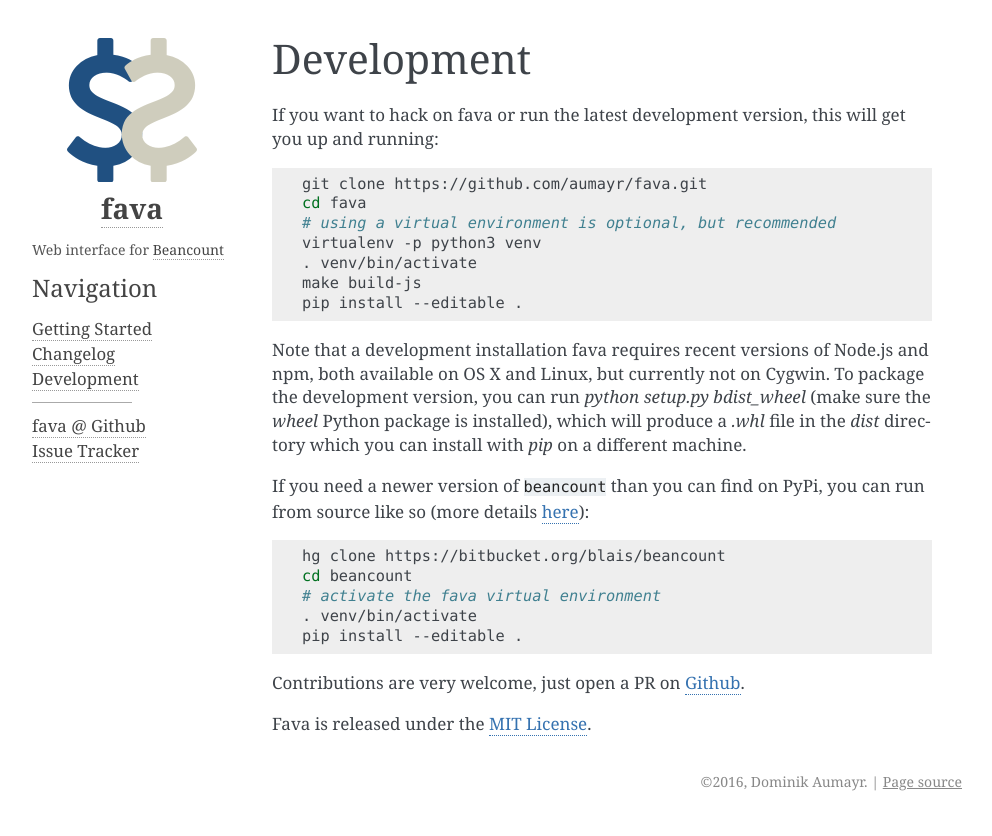
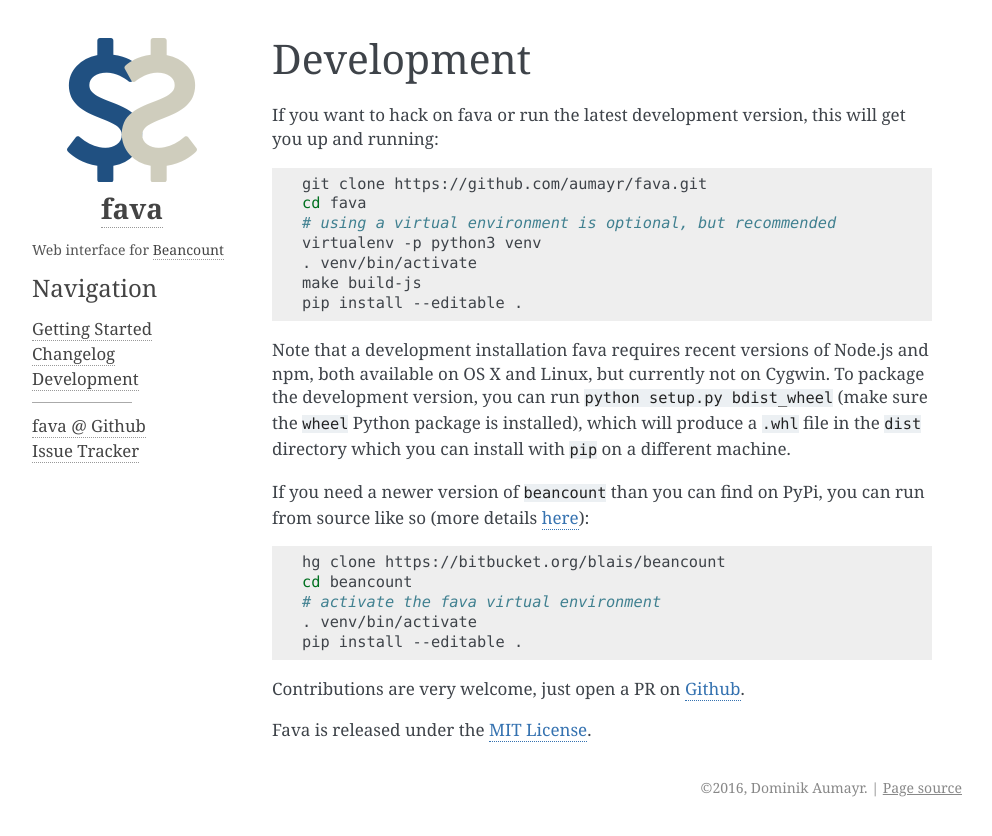
Before and after one commit to beancount/fava, a Sphinx documentation site: the page built from docs/development.rst, in a window 1280 px wide. Shown: the top 836 px of the page, without its empty margins (148-1140 px from the left). Built offline with Sphinx 7.4.7, drawn with Linux system fonts in a browser that asks for light colours.

```diff
--- a/docs/development.rst
+++ b/docs/development.rst
@@ -16,9 +16,9 @@ get you up and running:
 
 Note that a development installation fava requires recent versions of Node.js and
 npm, both available on OS X and Linux, but currently not on Cygwin.
-To package the development version, you can run `python setup.py bdist_wheel`
-(make sure the `wheel` Python package is installed), which will produce a
-`.whl` file in the `dist` directory which you can install with `pip` on a
+To package the development version, you can run ``python setup.py bdist_wheel``
+(make sure the ``wheel`` Python package is installed), which will produce a
+``.whl`` file in the ``dist`` directory which you can install with ``pip`` on a
 different machine.
 
 If you need a newer version of ``beancount`` than you can find on PyPi, you can
```
